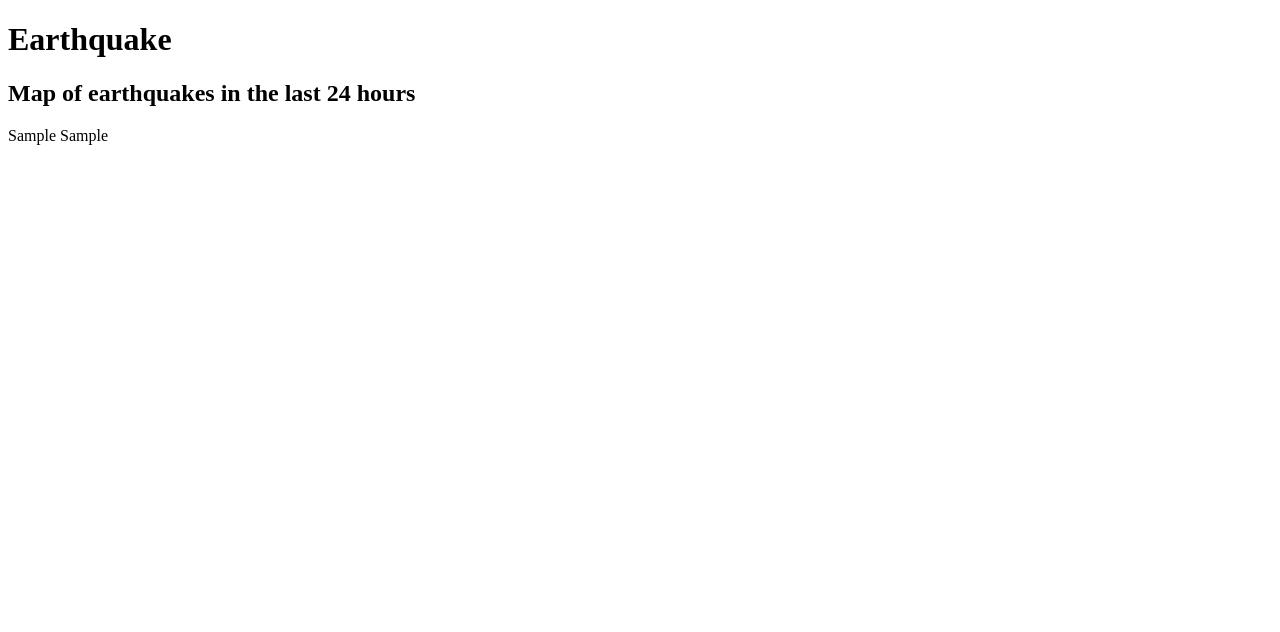
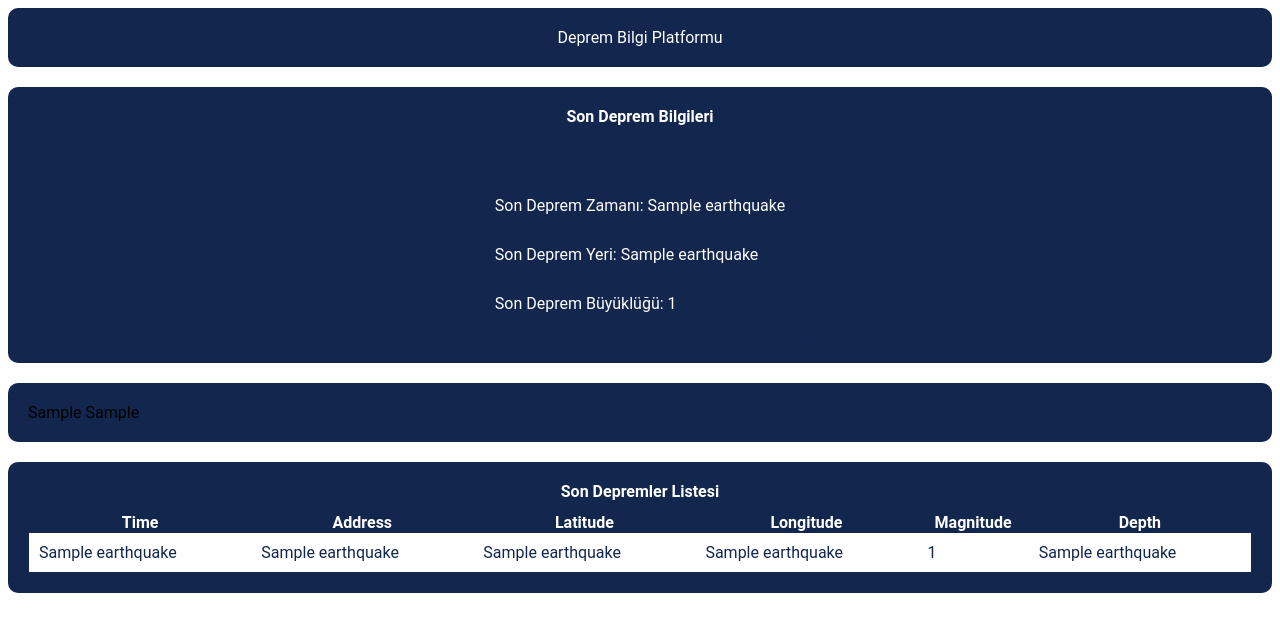
Before and after one commit to muhtalipdede/earthquake, a Flask app: template template/index.html in a window 1280 px wide. Shown: the top 632 px of the page. Run offline with Flask 2, Linux system fonts and the light colour scheme; the template is opened without the code that fills it: most values are stand-ins (such as "Sample title", 1, 10 or a date in 2020).

Commit message:
change data by afad

```diff
--- a/earthquake.py
+++ b/earthquake.py
@@ -1,49 +1,107 @@
-from flask import Flask, render_template
+from flask import Flask, render_template, request
 import folium
 import folium.plugins as plugins
 import pandas as pd
 import xml.etree.ElementTree as ET
 import requests
 import plotly.express as px
+from datetime import datetime, timedelta
 
-app = Flask(__name__, template_folder='template')
+app = Flask(__name__, template_folder='template', static_folder='static')
 
-def get_maps():
-    r = requests.get('http://udim.koeri.boun.edu.tr/zeqmap/xmlt/son24saat.xml')
-    root = ET.fromstring(r.content)
+def fetch_afad_data():
+    url = "https://deprem.afad.gov.tr/EventData/GetEventsByFilter"
+
+    last = datetime.now() - timedelta(hours=240)
+    now = datetime.now()
+
+    request_payload = {
+        "EventSearchFilterList": [
+            {
+                "FilterType": 1,
+                "Value": "22.4502"
+            },
+            {
+                "FilterType": 2,
+                "Value": "52.7088"
+            },
+            {
+                "FilterType": 3,
+                "Value": "24.7742"
+            },
+            {
+                "FilterType": 4,
+                "Value": "47.6258"
+            },
+            {
+                "FilterType": 8,
+                "Value": last.strftime("%Y-%m-%dT%H:%M:%S.%fZ")
+            },
+            {
+                "FilterType": 9,
+                "Value": now.strftime("%Y-%m-%dT%H:%M:%S.%fZ")
+            }
+        ],
+        "Skip": 0,
+        "Take": 1000,
+        "SortDescriptor": {
+            "field": "eventDate",
+            "dir": "desc"
+        }
+    }
+    response = requests.post(url, json=request_payload)
+    response_data = response.json()["eventList"]
+
     data = []
 
-    for child in root.iter('*'):
-        if (child.tag == "earhquake"):
-            date = child.items()[0][1]
-            address = child.items()[1][1]
-            magnitude = float(child.items()[4][1])
-            latitude = float(child.items()[2][1])
-            longitude = float(child.items()[3][1])
-            dept = -float(child.items()[5][1])
-            data.append([magnitude, latitude, longitude, date, address, dept])
+    for earthquake in response_data:
+        date = earthquake["eventDate"]
+        address = earthquake["location"]
+        magnitude = float(earthquake["magnitude"])
+        latitude = float(earthquake["latitude"])
+        longitude = float(earthquake["longitude"])
+        dept = -float(earthquake["depth"])
+        data.append([magnitude, latitude, longitude, date, address, dept])
 
-    df = pd.DataFrame(data, columns=['magnitude', 'latitude', 'longitude', 'date', 'address', 'dept'])
-    df = df.sort_values('date', ascending=False)
+    df = pd.DataFrame(
+        data, columns=['magnitude', 'latitude', 'longitude', 'date', 'address', 'dept'])
 
-    magnitude_map = folium.Map(location=[df['latitude'].mean(), df['longitude'].mean()], zoom_start=7)
+    return df, data
+
+
+def get_magnitude_map(df):
+
+    magnitude_map = folium.Map(
+        location=[df['latitude'].mean(), df['longitude'].mean()], zoom_start=5)
     magnitude_map_data = zip(df['latitude'], df['longitude'], df['magnitude'])
-    plugins.HeatMap(data=magnitude_map_data, min_zoom=7, max_zoom=7).add_to(magnitude_map)
+    plugins.HeatMap(data=magnitude_map_data, min_zoom=7,
+                    max_zoom=7).add_to(magnitude_map)
 
-    ## last 10 earthquake
-    for i in range(0, 10):
-        folium.Marker([df.iloc[i]['latitude'], df.iloc[i]['longitude']], popup=df.iloc[i]['address'] + " " + df.iloc[i]['date']).add_to(magnitude_map)
+    return magnitude_map._repr_html_()
 
-    fig = px.scatter_3d(df, x='longitude', y='latitude', z='dept', color='magnitude', size='magnitude', size_max=18, opacity=0.7)
 
-    fig.update_layout(xaxis=dict(range=[26, 45]), yaxis=dict(range=[36, 42]))
+def get_threed_map(df):
+    fig = px.scatter_3d(df, x='longitude', y='latitude',
+                        z='dept', color='magnitude', size='magnitude')
 
-    return magnitude_map._repr_html_(), fig.to_html(full_html=False)
+    fig.update_layout(scene=dict(xaxis=dict(
+        range=[26, 45]), yaxis=dict(range=[36, 42])))
+
+    return fig.to_html(full_html=False)
+
+
+def get_earthquake(data):
+    return data
+
 
 @app.route("/")
 def index():
-    _magnitude_map, _threed_map = get_maps()
-    return render_template("index.html", magnitude_map=_magnitude_map, threed_map=_threed_map)
+    df, data = fetch_afad_data()
+    _magnitude_map = get_magnitude_map(df=df)
+    _threed_map = get_threed_map(df=df)
+    _earthquakes = get_earthquake(data=data)
+    return render_template("index.html", magnitude_map=_magnitude_map, threed_map=_threed_map, earthquakes=_earthquakes)
+
 
 if __name__ == "__main__":
     app.run()
--- /dev/null
+++ b/static/css/index.css
@@ -0,0 +1,134 @@
+:root {
+    --body-color: #fff;
+    --primary-color: #12264e;
+    --secondary-color: #fff;
+    --error-color: #ca1a1a;
+}
+
+body {
+    background-color: var(--body-color);
+    font-family: 'Roboto', sans-serif;
+}
+
+.header {
+    display: flex;
+    flex-direction: column;
+    background-color: var(--primary-color);
+    border-radius: 10px;
+    padding: 20px;
+}
+
+.title {
+    display: flex;
+    flex-direction: column;
+    justify-content: center;
+    align-items: center;
+    color: var(--secondary-color)
+}
+
+.container {
+    display: flex;
+    flex-direction: row;
+    background-color: var(--primary-color);
+    padding: 20px;
+    border-radius: 10px;
+    margin-top: 20px;
+}
+
+.container span {
+    color: var(--secondary-color);
+    font-weight: bold;
+    margin-bottom: 10px;
+    text-align: center;
+}
+
+.info-main-container {
+    display: flex;
+    flex-direction: column;
+    justify-content: center;
+    align-items: center;
+    background-color: var(--primary-color);
+    padding: 20px;
+    border-radius: 10px;
+    margin-top: 20px;
+}
+
+.info-container {
+    display: flex;
+    flex-direction: row;
+    background-color: var(--primary-color);
+    padding: 20px;
+    border-radius: 10px;
+    margin-top: 20px;
+}
+
+.info-title {
+    color: var(--secondary-color);
+    font-weight: bold;
+    margin-bottom: 10px;
+    text-align: center;
+}
+
+.info-item-container {
+    display: flex;
+    flex-direction: column;
+    justify-content: center;
+    background-color: var(--primary-color);
+}
+
+.info-item {
+    color: var(--secondary-color);
+    padding: 10px;
+    border-radius: 10px;
+    margin-top: 10px;
+    width: 100%;
+}
+
+.table-container {
+    display: flex;
+    flex-direction: column;
+    justify-content: center;
+    align-items: center;
+    background-color: var(--primary-color);
+    padding: 20px;
+    border-radius: 10px;
+    margin-top: 20px;
+}
+
+.table-container span {
+    color: var(--secondary-color);
+    font-weight: bold;
+    margin-bottom: 10px;
+    text-align: center;
+}
+
+.table {
+    width: 100%;
+    height: 100%;
+    border: 1px solid var(--primary-color);
+    border-collapse: collapse;
+}
+
+.table-header {
+    background-color: var(--primary-color);
+    color: var(--secondary-color);
+    font-weight: bold;
+}
+
+.table-header td {
+    padding: 10px;
+}
+
+.table-row {
+    background-color: var(--secondary-color);
+    color: var(--primary-color);
+}
+.table-row td {
+    padding: 10px;
+}
+
+@media (max-width: 1000px) {
+    .container {
+        flex-direction: column;
+    }
+}
--- /dev/null
+++ b/static/js/index.js
@@ -0,0 +1,5 @@
+!function () {
+    "use strict";
+
+    console.log("Hello World!");
+}();
--- a/template/index.html
+++ b/template/index.html
@@ -3,15 +3,58 @@
 
 <head>
     <meta charset="UTF-8">
-    <title>earthquake</title>
+    <title>Deprem Bilgi Platformu</title>
+    <link rel="stylesheet" href="{{ url_for('static', filename='css/index.css') }}">
+    <script src="static/js/index.js"></script>
 </head>
 
 <body>
-    <h1>Earthquake</h1>
-    <h2>Map of earthquakes in the last 24 hours</h2>
+    <div class="header">
+        <span class="title">Deprem Bilgi Platformu</span>
+    </div>
 
-    {{ threed_map | safe }}
-    {{ magnitude_map | safe }}
+    <div class="info-main-container">
+        <span class="info-title">Son Deprem Bilgileri</span>
+        <div class="info-container">
+            <div class="info-item-container">
+                <span class="info-item">Son Deprem Zamanı: {{ earthquakes[0][3] }}</span>
+                <span class="info-item">Son Deprem Yeri: {{ earthquakes[0][4] }}</span>
+                <span class="info-item">Son Deprem Büyüklüğü: {{ earthquakes[0][0] }}</span>
+            </div>
+        </div>
+    </div>
+
+    <div class="container">
+        {{ threed_map | safe }}
+        {{ magnitude_map | safe }}
+    </div>
+
+    <div class="table-container">
+        <span>Son Depremler Listesi</span>
+        <table class="table">
+            <tr class="table-header">
+                <th>Time</th>
+                <th>Address</th>
+                <th>Latitude</th>
+                <th>Longitude</th>
+                <th>Magnitude</th>
+                <th>Depth</th>
+            </tr>
+
+            <!-- sort by date -->
+            {% set earthquakes = earthquakes | sort(attribute='3', reverse=True) %}
+            {% for earthquake in earthquakes %}
+            <tr class="table-row">
+                <td>{{ earthquake[3] }}</td>
+                <td>{{ earthquake[4] }}</td>
+                <td>{{ earthquake[1] }}</td>
+                <td>{{ earthquake[2] }}</td>
+                <td>{{ earthquake[0] }}</td>
+                <td>{{ earthquake[5] }}</td>
+            </tr>
+            {% endfor %}
+        </table>
+    </div>
 </body>
 
 </html>
```
Also changed, not shown: README.md, images/screenshot3.png (added).
